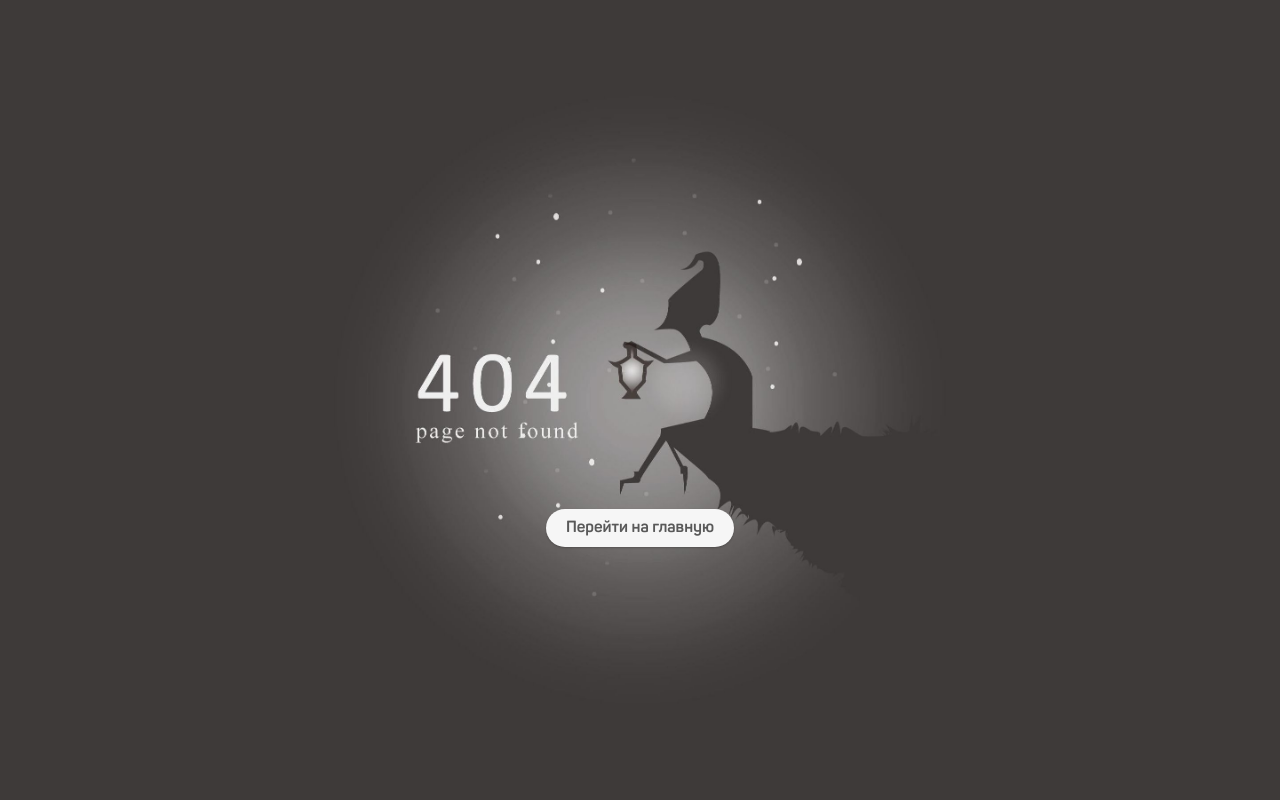
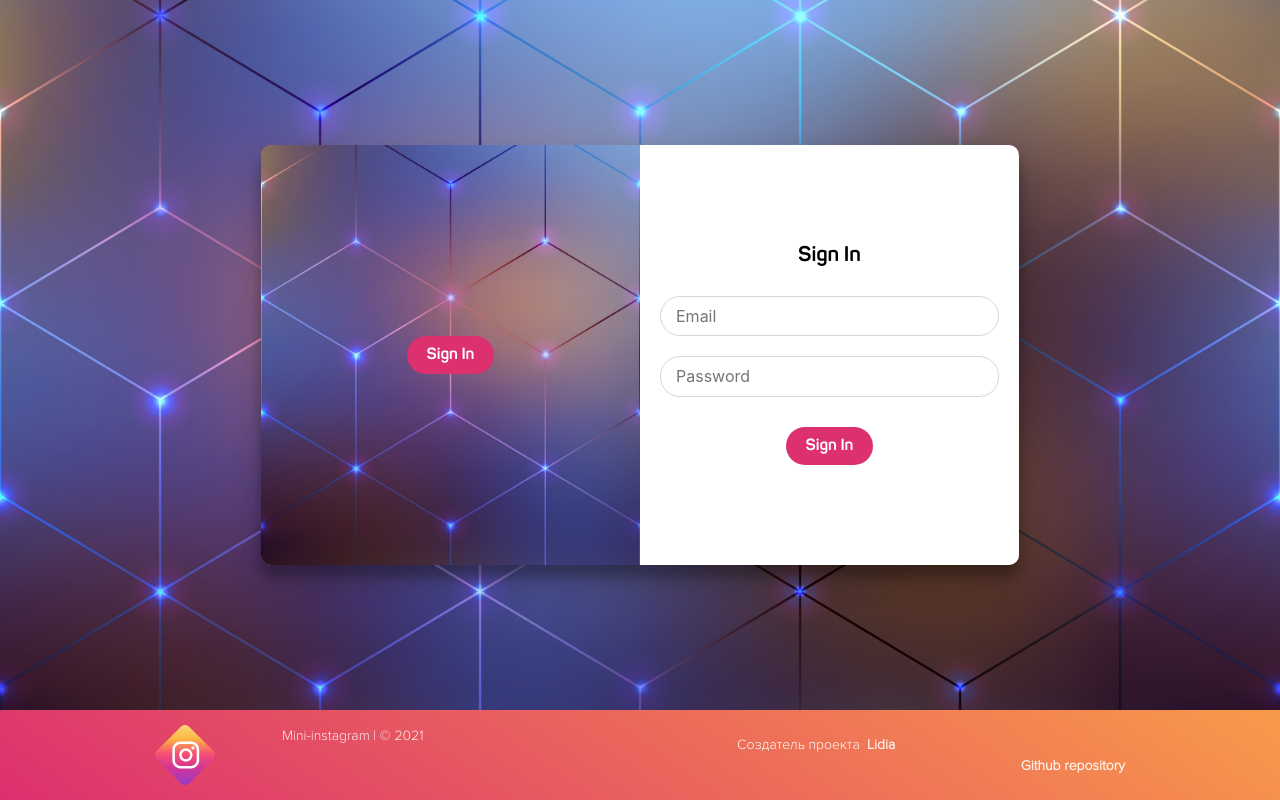
Before and after one commit to Eshechka/Mini-instagram, a React (Create React App) app: page /miniinstagram/auth in a window 1280 px wide. Built offline with nearby package versions, Linux system fonts and the light colour scheme; no server answers.

Commit message:
finish final project

```diff
--- a/package.json
+++ b/package.json
@@ -2,6 +2,7 @@
   "name": "mini-instagram",
   "version": "0.1.0",
   "private": true,
+  "homepage": "./",
   "dependencies": {
     "@testing-library/jest-dom": "^5.15.1",
     "@testing-library/react": "^11.2.7",
--- a/src/components/Post/Post.js
+++ b/src/components/Post/Post.js
@@ -24,7 +24,7 @@ function Post({
       if (isDelete) {
         removePost(postId);
       } else {
-        console.warn(`Ошибка пр  удалении поста id = ${postId}`);
+        console.warn(`Ошибка при удалении поста id = ${postId}`);
       }
     }
   };
--- a/src/helpers/renderer.js
+++ b/src/helpers/renderer.js
@@ -8,7 +8,7 @@ const renderer = (file) => {
         resolve(reader.result);
       };
     } catch (error) {
-      console.log("Ошибка при чтении файла", error);
+      console.warn("Ошибка при чтении файла", error);
       throw new Error("Ошибка при чтении файла");
     }
   });
--- a/src/index.js
+++ b/src/index.js
@@ -9,7 +9,8 @@ import store from "./store/store";
 ReactDOM.render(
   <React.StrictMode>
     <Provider store={store}>
-      <BrowserRouter>
+      <BrowserRouter basename="/miniinstagram/">
+        {/* <BrowserRouter> */}
         <App />
       </BrowserRouter>
     </Provider>
--- a/src/pages/AuthPage/AuthPage.js
+++ b/src/pages/AuthPage/AuthPage.js
@@ -18,6 +18,8 @@ function AuthPage({currentUser, setCurrentUser}) {
   const [registerName, setRegisterName] = useState("");
   const [registerPassword, setRegisterPassword] = useState("");
   const [registerPasswordConfirm, setRegisterPasswordConfirm] = useState("");
+
+  const [isModeSignUp, setIsModeSignUp] = useState(false);
 
   const [loginEmail, setLoginEmail] = useState("");
   const [loginPassword, setLoginPassword] = useState("");
@@ -124,6 +126,8 @@ function AuthPage({currentUser, setCurrentUser}) {
     }
   };
 
+  function toggleMode() {}
+
   return (
     <>
       <main className={styles.maincontent}>
@@ -133,8 +137,21 @@ function AuthPage({currentUser, setCurrentUser}) {
             className={[
               styles.auth__container,
               styles[`right-panel-active`],
+              isModeSignUp ? styles.auth__container_is_signup : "",
             ].join(" ")}
           >
+            <div className={styles.auth__toggler}>
+              <Button
+                type={"button"}
+                title={isModeSignUp ? "To Sign In" : "To Sign Up"}
+                text={isModeSignUp ? "To Sign In" : "To Sign Up"}
+                classes={{
+                  size: "m_withtext",
+                  theme: "base",
+                }}
+                click={() => setIsModeSignUp(!isModeSignUp)}
+              />
+            </div>
             <div
               className={[styles.auth__form, styles[`container--signup`]].join(
                 " "
@@ -189,7 +206,6 @@ function AuthPage({currentUser, setCurrentUser}) {
                       size: "m_withtext",
                       theme: "base",
                     }}
-                    // click={handleSignUp}
                   />
                 </div>
               </form>
--- a/src/pages/AuthPage/AuthPage.module.scss
+++ b/src/pages/AuthPage/AuthPage.module.scss
@@ -11,7 +11,24 @@
   background-attachment: fixed;
   background-position: center;
 
+  &__toggler {
+    display: inline-flex;
+    width: 100%;
+    background: $color-white;
+    padding: 10px;
+    justify-content: flex-end;
+
+    @include tablets {
+      display: none;
+    }
+  }
+
   &__container {
+    display: flex;
+    width: 96%;
+    flex-direction: column;
+    height: 100%;
+
     background: linear-gradient(
       35deg,
       rgba($color-second-main-bg, 0.7),
@@ -20,11 +37,23 @@
     border-radius: 10px;
     box-shadow: 0 0.9rem 1.7rem rgba(0, 0, 0, 0.25),
       0 0.7rem 0.7rem rgba(0, 0, 0, 0.22);
-    height: 420px;
+
     max-width: 758px;
     overflow: hidden;
     position: relative;
+
+    &_is_signup .container--signin {
+      display: none;
+    }
+    &_is_signup .container--signup {
+      display: block;
+    }
+
+    @include tablets {
+      display: block;
       width: 80vw;
+      flex-direction: row;
+      height: 420px;
 
       &.right-panel-active .container--signin {
         transform: translateX(100%);
@@ -53,6 +82,7 @@
         transform: translateX(20%);
       }
     }
+  }
 
   &__form {
     height: 100%;
@@ -62,6 +92,7 @@
   }
 
   &__overlay {
+    display: none;
     height: 100%;
     left: 50%;
     overflow: hidden;
@@ -70,35 +101,61 @@
     transition: transform 0.6s ease-in-out;
     width: 50%;
     z-index: 100;
+
+    @include tablets {
+      display: block;
+    }
   }
 }
 
 .container--signin {
+  width: 100%;
+  position: static;
+  display: block;
+  z-index: 2;
+
+  @include tablets {
+    position: absolute;
+    opacity: 1;
     left: 0;
     width: 50%;
-  z-index: 2;
+    display: block;
+  }
 }
 
 .container--signup {
+  width: 100%;
+  position: static;
+  left: unset;
+  display: none;
+  z-index: 1;
+
+  @include tablets {
+    position: absolute;
     left: 0;
+    display: block;
     opacity: 1;
     width: 50%;
-  z-index: 1;
+  }
 }
 
 .overlay {
+  height: 100px;
   background-color: #008997;
   background: url("../../img/bg.jpeg");
   background-attachment: fixed;
   background-position: center;
   background-repeat: no-repeat;
   background-size: cover;
-  height: 100%;
   left: -100%;
   position: relative;
   transform: translateX(0);
   transition: transform 0.6s ease-in-out;
   width: 200%;
+
+  @include tablets {
+    height: 100%;
+  }
 
   &__panel {
     align-items: center;
--- a/src/pages/UserPage/UserPage.js
+++ b/src/pages/UserPage/UserPage.js
@@ -22,10 +22,11 @@ import svgSprite from "../../img/spriteIcons.svg";
 import styles from "./UserPage.module.scss";
 
 export function UserPage({
+  currentUser,
+  allPosts,
+  setAllPosts,
+  userPosts,
   setCurrentUserPosts,
-  allPosts,
-  currentUser,
-  setUserPosts,
   isLoading,
   setIsLoading,
 }) {
@@ -50,7 +51,7 @@ export function UserPage({
   useEffect(() => {
     setIsLoading(true);
     try {
-      getUserWithPosts(id);
+      getUserWithPosts(+id);
     } catch (error) {
       console.warn(error);
     } finally {
@@ -61,21 +62,21 @@ export function UserPage({
   const getUserWithPosts = async (id) => {
     if (currentUser.id === id) {
       if (currentUser.idDefaultAlbum) {
-        const currentUserPosts = allPosts.filter(
+        const userPosts = allPosts.filter(
           (post) =>
             post.author.id === currentUser.id &&
             post.album.id === currentUser.idDefaultAlbum
         );
-        setCurrentUserPosts(currentUserPosts);
-        setUser({currentUser, posts: currentUserPosts});
+        setCurrentUserPosts(userPosts);
+        setUser({...currentUser, posts: userPosts});
       } else {
         console.warn("idDefaultAlbum is not provided");
       }
     } else {
-      const userPosts = allPosts.filter((post) => post.author.id === +id);
+      const userPosts = allPosts.filter((post) => post.author.id === id);
       const userData = await apiGetUserData(id);
 
-      setUserPosts(userPosts);
+      setCurrentUserPosts(userPosts);
       setUser({...userData, posts: userPosts});
     }
   };
@@ -112,9 +113,10 @@ export function UserPage({
         if (addPost.id) {
           const post = await apiGetPost(addPost.id);
 
-          console.log("прищел новый пост ", post);
           if (post) {
-            setUser({...currentUser, posts: [post, ...user.posts]});
+            setCurrentUserPosts([post, ...userPosts]);
+            setAllPosts([post, ...allPosts]);
+            setUser({...user, posts: [post, ...user.posts]});
 
             setOpenAddPost(false);
             clearAddPostForm();
@@ -374,7 +376,7 @@ const mapStateToProps = (state) => {
   };
 };
 const mapDispatchToProps = {
-  setUserPosts: postsActions.setUserPosts,
+  setAllPosts: postsActions.setAllPosts,
   setCurrentUserPosts: postsActions.setCurrentUserPosts,
   setIsLoading: loadingActions.setIsLoading,
 };
--- a/src/store/posts.actions.js
+++ b/src/store/posts.actions.js
@@ -1,13 +1,6 @@
 export const setAllPosts = (posts) => {
   return {
     type: "SET_ALLPOSTS",
-    payload: {posts: posts},
-  };
-};
-
-export const setUserPosts = (posts) => {
-  return {
-    type: "SET_USER_POSTS",
     payload: {posts: posts},
   };
 };
@@ -43,10 +36,3 @@ export const removePost = (postId) => {
     payload: {id: postId},
   };
 };
-
-export const addNewPost = (postData) => {
-  return {
-    type: "ADD_NEW_POST",
-    payload: {post: postData},
-  };
-};
--- a/src/store/reducers/postsReducer.js
+++ b/src/store/reducers/postsReducer.js
@@ -1,27 +1,19 @@
 const initialState = {
   allPosts: [],
-  currentUserPosts: [],
   userPosts: [],
 };
 let postsReducer = (state = initialState, action) => {
   switch (action.type) {
     case "SET_ALLPOSTS":
       return {...state, allPosts: action.payload.posts};
-    case "SET_USER_POSTS":
+    case "SET_CURRENTUSER_POSTS":
       return {...state, userPosts: action.payload.posts};
-    case "SET_CURRENTUSER_POSTS":
-      return {...state, currentUserPosts: action.payload.posts};
     case "REMOVE_CURRENTUSER_POSTS":
-      return {...state, currentUserPosts: []};
-    case "ADD_NEW_POST":
-      return {
-        ...state,
-        currentUserPosts: [action.payload.post, ...state.currentUserPosts],
-      };
+      return {...state, userPosts: []};
     case "REMOVE_POST":
       return {
         ...state,
-        currentUserPosts: state.currentUserPosts.filter(
+        userPosts: state.userPosts.filter(
           (post) => post.id !== action.payload.id
         ),
         allPosts: state.allPosts.filter(
@@ -45,7 +37,7 @@ let postsReducer = (state = initialState, action) => {
           return post;
         }),
 
-        currentUserPosts: state.currentUserPosts.map((post) => {
+        userPosts: state.userPosts.map((post) => {
           if (post.id === action.payload.id) {
             if (action.payload.type === "addLike") {
               post.likes = post.likes.concat(action.payload.userId);
```
Also changed, not shown: 1 other file (tests, documents, lock files or other folders). Lines whose indentation alone changed are shown as unchanged.
